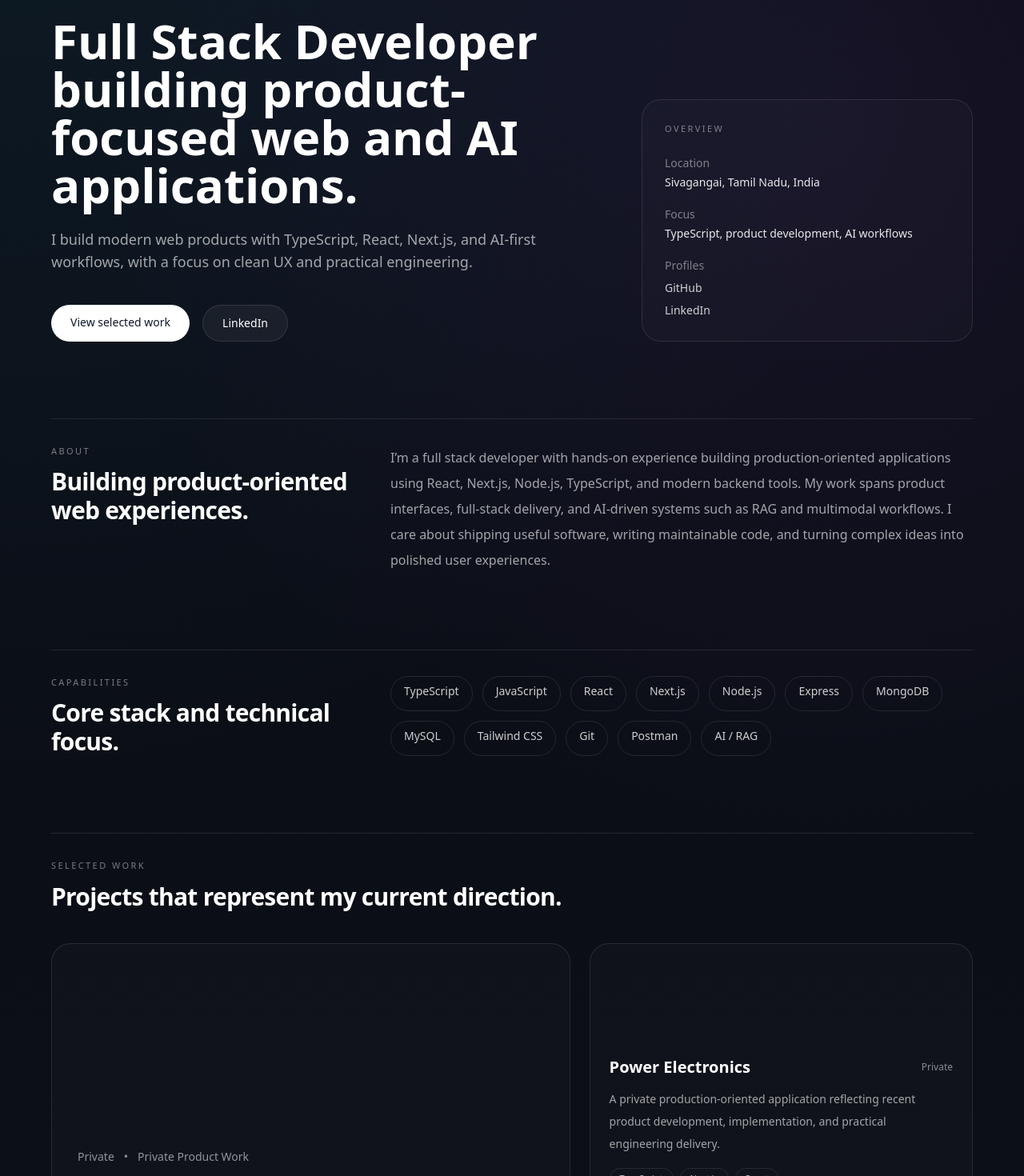
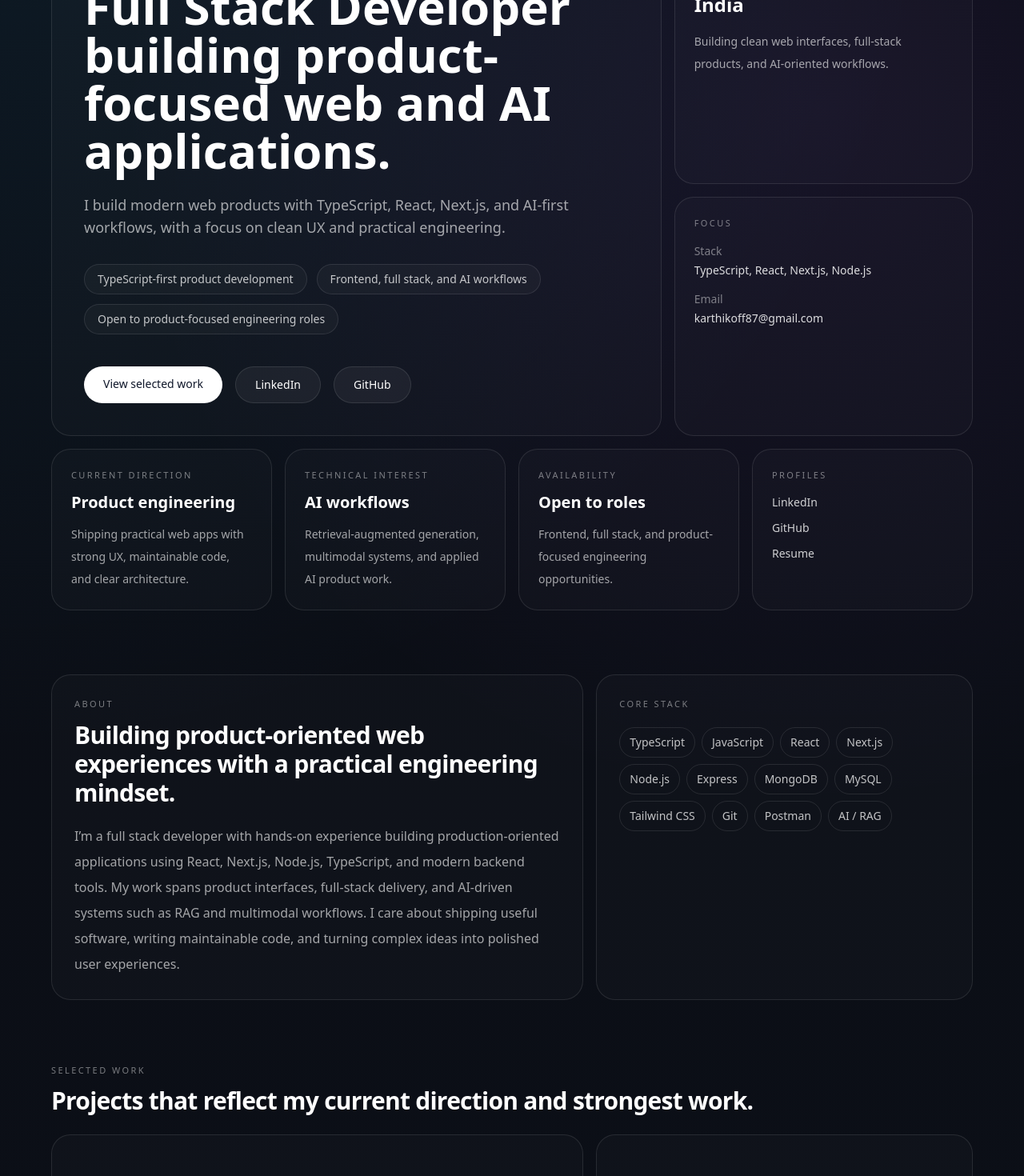
Before and after one commit to KARTHIKEYAN0807/react-portfolio, a Next.js app: page / in a window 1280 px wide. Shown: the part 240-1710 px from the top of the page at 80% size. Built offline with nearby package versions, Linux system fonts and the light colour scheme.

Commit message:
refactor: convert layout to bento-style pro portfolio

```diff
--- a/app/page.tsx
+++ b/app/page.tsx
@@ -3,20 +3,24 @@
 import { motion } from 'framer-motion';
 import { portfolioData } from '../data/portfolio';
 
-const fadeInUp = {
+const reveal = {
   initial: { opacity: 0, y: 24 },
   whileInView: { opacity: 1, y: 0 },
   viewport: { once: true, amount: 0.18 },
-  transition: { duration: 0.55 },
+  transition: { duration: 0.5 },
 };
 
 export default function Home() {
-  const featured = portfolioData.projects[0];
-  const secondaryProjects = portfolioData.projects.slice(1);
+  const [featured, ...projects] = portfolioData.projects;
+  const highlights = [
+    'TypeScript-first product development',
+    'Frontend, full stack, and AI workflows',
+    'Open to product-focused engineering roles',
+  ];
 
   return (
     <main className="min-h-screen px-6 py-8 md:py-10">
-      <header className="container-shell sticky top-4 z-50 mb-14">
+      <header className="container-shell sticky top-4 z-50 mb-10">
         <nav className="glass rounded-full px-5 py-3">
           <div className="flex items-center justify-between gap-4">
             <a href="#home" className="text-sm font-medium text-white/90">
@@ -24,7 +28,6 @@ export default function Home() {
             </a>
             <div className="hidden items-center gap-6 text-sm text-white/60 md:flex">
               <a href="#about" className="hover:text-white">About</a>
-              <a href="#work" className="hover:text-white">Work</a>
               <a href="#projects" className="hover:text-white">Projects</a>
               <a href="#experience" className="hover:text-white">Experience</a>
               <a href="#contact" className="hover:text-white">Contact</a>
@@ -41,16 +44,27 @@ export default function Home() {
         </nav>
       </header>
 
-      <section id="home" className="container-shell pt-10 md:pt-16">
-        <div className="grid gap-12 md:grid-cols-[1.25fr_0.75fr] md:items-end">
-          <motion.div initial={{ opacity: 0, y: 24 }} animate={{ opacity: 1, y: 0 }} transition={{ duration: 0.6 }}>
+      <section id="home" className="container-shell">
+        <div className="grid gap-4 lg:grid-cols-12">
+          <motion.div
+            {...reveal}
+            className="project-surface lg:col-span-8 rounded-[28px] p-8 md:p-10"
+          >
             <p className="eyebrow">Full Stack Developer</p>
-            <h1 className="mt-5 max-w-4xl text-4xl font-semibold leading-tight text-white md:text-6xl">
+            <h1 className="mt-4 max-w-4xl text-4xl font-semibold leading-tight text-white md:text-6xl">
               {portfolioData.personal.title}
             </h1>
             <p className="muted mt-6 max-w-2xl text-base leading-8 md:text-lg">
               {portfolioData.personal.shortBio}
             </p>
+
+            <div className="mt-8 flex flex-wrap gap-3">
+              {highlights.map((item) => (
+                <span key={item} className="rounded-full border border-white/10 bg-white/[0.03] px-4 py-2 text-sm text-white/75">
+                  {item}
+                </span>
+              ))}
+            </div>
 
             <div className="mt-10 flex flex-wrap gap-4">
               <a href="#projects" className="rounded-full bg-white px-6 py-3 text-sm font-medium text-slate-900 hover:opacity-90">
@@ -59,95 +73,101 @@ export default function Home() {
               <a href={portfolioData.personal.linkedin} target="_blank" rel="noreferrer" className="rounded-full border border-white/10 bg-white/5 px-6 py-3 text-sm font-medium text-white hover:bg-white/10">
                 LinkedIn
               </a>
+              <a href={portfolioData.personal.github} target="_blank" rel="noreferrer" className="rounded-full border border-white/10 bg-white/5 px-6 py-3 text-sm font-medium text-white hover:bg-white/10">
+                GitHub
+              </a>
             </div>
           </motion.div>
 
-          <motion.div
-            initial={{ opacity: 0, y: 24 }}
-            animate={{ opacity: 1, y: 0 }}
-            transition={{ duration: 0.6, delay: 0.1 }}
-            className="project-surface p-7"
-          >
-            <p className="eyebrow">Overview</p>
-            <div className="mt-6 space-y-5 text-sm">
+          <motion.div {...reveal} transition={{ duration: 0.5, delay: 0.05 }} className="grid gap-4 lg:col-span-4">
+            <div className="project-surface rounded-[28px] p-6">
+              <p className="eyebrow">Based in</p>
+              <p className="mt-3 text-2xl font-semibold text-white">{portfolioData.personal.location}</p>
+              <p className="muted mt-4 text-sm leading-7">
+                Building clean web interfaces, full-stack products, and AI-oriented workflows.
+              </p>
+            </div>
+            <div className="project-surface rounded-[28px] p-6">
+              <p className="eyebrow">Focus</p>
+              <div className="mt-4 space-y-4 text-sm">
                 <div>
-                <p className="text-white/45">Location</p>
-                <p className="mt-1 text-white/90">{portfolioData.personal.location}</p>
+                  <p className="text-white/45">Stack</p>
+                  <p className="mt-1 text-white/85">TypeScript, React, Next.js, Node.js</p>
                 </div>
                 <div>
-                <p className="text-white/45">Focus</p>
-                <p className="mt-1 text-white/90">TypeScript, product development, AI workflows</p>
-              </div>
-              <div>
-                <p className="text-white/45">Profiles</p>
-                <div className="mt-2 space-y-2">
-                  <a href={portfolioData.personal.github} target="_blank" rel="noreferrer" className="block text-white/80 hover:text-white">
-                    GitHub
-                  </a>
-                  <a href={portfolioData.personal.linkedin} target="_blank" rel="noreferrer" className="block text-white/80 hover:text-white">
-                    LinkedIn
-                  </a>
+                  <p className="text-white/45">Email</p>
+                  <p className="mt-1 text-white/85 break-all">{portfolioData.personal.email}</p>
                 </div>
               </div>
+            </div>
+          </motion.div>
+
+          <motion.div {...reveal} transition={{ duration: 0.5, delay: 0.08 }} className="project-surface rounded-[28px] p-6 lg:col-span-3">
+            <p className="eyebrow">Current direction</p>
+            <p className="mt-3 text-xl font-semibold text-white">Product engineering</p>
+            <p className="muted mt-3 text-sm leading-7">
+              Shipping practical web apps with strong UX, maintainable code, and clear architecture.
+            </p>
+          </motion.div>
+
+          <motion.div {...reveal} transition={{ duration: 0.5, delay: 0.11 }} className="project-surface rounded-[28px] p-6 lg:col-span-3">
+            <p className="eyebrow">Technical interest</p>
+            <p className="mt-3 text-xl font-semibold text-white">AI workflows</p>
+            <p className="muted mt-3 text-sm leading-7">
+              Retrieval-augmented generation, multimodal systems, and applied AI product work.
+            </p>
+          </motion.div>
+
+          <motion.div {...reveal} transition={{ duration: 0.5, delay: 0.14 }} className="project-surface rounded-[28px] p-6 lg:col-span-3">
+            <p className="eyebrow">Availability</p>
+            <p className="mt-3 text-xl font-semibold text-white">Open to roles</p>
+            <p className="muted mt-3 text-sm leading-7">
+              Frontend, full stack, and product-focused engineering opportunities.
+            </p>
+          </motion.div>
+
+          <motion.div {...reveal} transition={{ duration: 0.5, delay: 0.17 }} className="project-surface rounded-[28px] p-6 lg:col-span-3">
+            <p className="eyebrow">Profiles</p>
+            <div className="mt-4 space-y-3 text-sm">
+              <a href={portfolioData.personal.linkedin} target="_blank" rel="noreferrer" className="block text-white/80 hover:text-white">LinkedIn</a>
+              <a href={portfolioData.personal.github} target="_blank" rel="noreferrer" className="block text-white/80 hover:text-white">GitHub</a>
+              <a href={portfolioData.personal.resume} target="_blank" rel="noreferrer" className="block text-white/80 hover:text-white">Resume</a>
             </div>
           </motion.div>
         </div>
       </section>
 
-      <motion.section id="about" className="container-shell mt-24" {...fadeInUp}>
-        <div className="grid gap-8 border-t border-white/10 pt-8 md:grid-cols-[0.35fr_0.65fr]">
-          <div>
+      <motion.section id="about" className="container-shell mt-20" {...reveal}>
+        <div className="grid gap-4 lg:grid-cols-12">
+          <div className="project-surface rounded-[28px] p-7 lg:col-span-7">
             <p className="eyebrow">About</p>
-            <h2 className="section-title mt-3">Building product-oriented web experiences.</h2>
+            <h2 className="section-title mt-3">Building product-oriented web experiences with a practical engineering mindset.</h2>
+            <p className="muted mt-5 text-base leading-8">{portfolioData.personal.about}</p>
           </div>
-          <div>
-            <p className="muted text-base leading-8">{portfolioData.personal.about}</p>
+          <div className="project-surface rounded-[28px] p-7 lg:col-span-5">
+            <p className="eyebrow">Core stack</p>
+            <div className="mt-5 flex flex-wrap gap-2">
+              {portfolioData.skills.map((skill) => (
+                <span key={skill} className="rounded-full border border-white/10 px-3 py-2 text-sm text-white/75">
+                  {skill}
+                </span>
+              ))}
+            </div>
           </div>
         </div>
       </motion.section>
 
-      <motion.section id="work" className="container-shell mt-24" {...fadeInUp}>
-        <div className="grid gap-8 border-t border-white/10 pt-8 md:grid-cols-[0.35fr_0.65fr]">
-          <div>
-            <p className="eyebrow">Capabilities</p>
-            <h2 className="section-title mt-3">Core stack and technical focus.</h2>
-          </div>
-          <div className="flex flex-wrap gap-3">
-            {portfolioData.skills.map((skill, index) => (
-              <motion.span
-                key={skill}
-                initial={{ opacity: 0, y: 10 }}
-                whileInView={{ opacity: 1, y: 0 }}
-                viewport={{ once: true, amount: 0.2 }}
-                transition={{ duration: 0.3, delay: index * 0.02 }}
-                className="rounded-full border border-white/10 px-4 py-2 text-sm text-white/80"
-              >
-                {skill}
-              </motion.span>
-            ))}
-          </div>
-        </div>
-      </motion.section>
-
-      <motion.section id="projects" className="container-shell mt-24" {...fadeInUp}>
-        <div className="flex items-end justify-between gap-4 border-t border-white/10 pt-8">
-          <div>
-            <p className="eyebrow">Selected Work</p>
-            <h2 className="section-title mt-3">Projects that represent my current direction.</h2>
-          </div>
+      <motion.section id="projects" className="container-shell mt-20" {...reveal}>
+        <div className="mb-6">
+          <p className="eyebrow">Selected work</p>
+          <h2 className="section-title mt-3">Projects that reflect my current direction and strongest work.</h2>
         </div>
 
-        <div className="mt-10 grid gap-6 lg:grid-cols-[1.15fr_0.85fr]">
-          <motion.article
-            initial={{ opacity: 0, y: 28 }}
-            whileInView={{ opacity: 1, y: 0 }}
-            viewport={{ once: true, amount: 0.15 }}
-            transition={{ duration: 0.5 }}
-            className="project-surface overflow-hidden"
-          >
-            <div className={`h-56 bg-gradient-to-br ${featured.accent}`} />
+        <div className="grid gap-4 lg:grid-cols-12">
+          <motion.article className="project-surface overflow-hidden rounded-[28px] lg:col-span-7 lg:row-span-2" whileHover={{ y: -4 }}>
+            <div className={`h-64 bg-gradient-to-br ${featured.accent}`} />
             <div className="p-8">
-              <div className="flex flex-wrap items-center gap-3 text-sm text-white/55">
+              <div className="flex flex-wrap items-center gap-3 text-sm text-white/50">
                 <span>{featured.status}</span>
                 <span>•</span>
                 <span>{featured.imageLabel}</span>
@@ -161,7 +181,7 @@ export default function Home() {
                   </span>
                 ))}
               </div>
-              <div className="mt-8">
+              <div className="mt-8 flex flex-wrap gap-3">
                 {featured.github ? (
                   <a href={featured.github} target="_blank" rel="noreferrer" className="rounded-full bg-white px-5 py-3 text-sm font-medium text-slate-900 hover:opacity-90">
                     {featured.cta}
@@ -175,20 +195,16 @@ export default function Home() {
             </div>
           </motion.article>
 
-          <div className="grid gap-6">
-            {secondaryProjects.map((project, i) => (
+          {projects.map((project, index) => (
             <motion.article
               key={project.title}
-                initial={{ opacity: 0, y: 24 }}
-                whileInView={{ opacity: 1, y: 0 }}
-                viewport={{ once: true, amount: 0.15 }}
-                transition={{ duration: 0.45, delay: i * 0.05 }}
-                className="project-surface p-6"
+              whileHover={{ y: -4 }}
+              className={`project-surface rounded-[28px] p-6 ${index === 0 ? 'lg:col-span-5' : 'lg:col-span-5'}`}
             >
-                <div className={`mb-5 h-24 rounded-2xl bg-gradient-to-br ${project.accent}`} />
+              <div className={`mb-5 h-28 rounded-2xl bg-gradient-to-br ${project.accent}`} />
               <div className="flex items-center justify-between gap-4">
                 <h3 className="text-xl font-semibold text-white">{project.title}</h3>
-                  <span className="text-xs text-white/50">{project.status}</span>
+                <span className="text-xs text-white/45">{project.status}</span>
               </div>
               <p className="muted mt-3 text-sm leading-7">{project.description}</p>
               <div className="mt-4 flex flex-wrap gap-2">
@@ -201,60 +217,48 @@ export default function Home() {
             </motion.article>
           ))}
         </div>
+      </motion.section>
+
+      <motion.section id="experience" className="container-shell mt-20" {...reveal}>
+        <div className="mb-6">
+          <p className="eyebrow">Experience</p>
+          <h2 className="section-title mt-3">Hands-on work through internships and product exposure.</h2>
+        </div>
+        <div className="grid gap-4 lg:grid-cols-12">
+          {portfolioData.experience.map((item, index) => (
+            <div key={`${item.company}-${item.role}`} className={`project-surface rounded-[28px] p-6 ${index === 0 ? 'lg:col-span-5' : index === 1 ? 'lg:col-span-4' : 'lg:col-span-3'}`}>
+              <p className="eyebrow">{item.period}</p>
+              <h3 className="mt-3 text-xl font-semibold text-white">{item.role}</h3>
+              <p className="mt-1 text-white/65">{item.company}</p>
+              <p className="mt-1 text-sm text-white/45">{item.location}</p>
+              <p className="muted mt-4 text-sm leading-7">{item.description}</p>
+            </div>
+          ))}
         </div>
       </motion.section>
 
-      <motion.section id="experience" className="container-shell mt-24" {...fadeInUp}>
-        <div className="grid gap-8 border-t border-white/10 pt-8 md:grid-cols-[0.35fr_0.65fr]">
-          <div>
-            <p className="eyebrow">Experience</p>
-            <h2 className="section-title mt-3">Internships and practical product exposure.</h2>
+      <motion.section id="contact" className="container-shell mt-20" {...reveal}>
+        <div className="grid gap-4 lg:grid-cols-12">
+          <div className="project-surface rounded-[28px] p-7 lg:col-span-8">
+            <p className="eyebrow">Contact</p>
+            <h2 className="section-title mt-3">Open to product, frontend, and full stack opportunities.</h2>
+            <p className="muted mt-4 max-w-2xl leading-8">
+              The best way to reach me right now is through LinkedIn. You can also review my GitHub work and resume.
+            </p>
           </div>
-          <div className="space-y-8">
-            {portfolioData.experience.map((item) => (
-              <div key={`${item.company}-${item.role}`} className="border-b border-white/10 pb-8 last:border-b-0 last:pb-0">
-                <div className="flex flex-col gap-2 md:flex-row md:items-start md:justify-between">
-                  <div>
-                    <h3 className="text-xl font-semibold text-white">{item.role}</h3>
-                    <p className="mt-1 text-white/65">{item.company}</p>
+          <div className="project-surface rounded-[28px] p-7 lg:col-span-4">
+            <p className="eyebrow">Reach out</p>
+            <div className="mt-5 flex flex-col gap-3 text-sm">
+              <a href={portfolioData.personal.linkedin} target="_blank" rel="noreferrer" className="rounded-full bg-white px-5 py-3 text-center font-medium text-slate-900 hover:opacity-90">LinkedIn</a>
+              <a href={portfolioData.personal.github} target="_blank" rel="noreferrer" className="rounded-full border border-white/10 bg-white/5 px-5 py-3 text-center font-medium text-white hover:bg-white/10">GitHub</a>
+              <a href={portfolioData.personal.resume} target="_blank" rel="noreferrer" className="rounded-full border border-white/10 bg-white/5 px-5 py-3 text-center font-medium text-white hover:bg-white/10">Resume</a>
             </div>
-                  <div className="text-sm text-white/45 md:text-right">
-                    <p>{item.period}</p>
-                    <p>{item.location}</p>
-                  </div>
-                </div>
-                <p className="muted mt-4 leading-8">{item.description}</p>
-              </div>
-            ))}
+            <p className="muted mt-5 break-all text-sm">{portfolioData.personal.email}</p>
           </div>
         </div>
       </motion.section>
 
-      <motion.section id="contact" className="container-shell mt-24" {...fadeInUp}>
-        <div className="flex flex-col gap-8 border-t border-white/10 pt-8 md:flex-row md:items-end md:justify-between">
-          <div>
-            <p className="eyebrow">Contact</p>
-            <h2 className="section-title mt-3">Open to product, frontend, and full stack opportunities.</h2>
-            <p className="muted mt-4 max-w-2xl leading-8">
-              The best way to reach me right now is through LinkedIn. You can also review my GitHub work and resume below.
-            </p>
-          </div>
-          <div className="flex flex-wrap gap-3">
-            <a href={portfolioData.personal.linkedin} target="_blank" rel="noreferrer" className="rounded-full bg-white px-5 py-3 text-sm font-medium text-slate-900 hover:opacity-90">
-              LinkedIn
-            </a>
-            <a href={portfolioData.personal.github} target="_blank" rel="noreferrer" className="rounded-full border border-white/10 bg-white/5 px-5 py-3 text-sm font-medium text-white hover:bg-white/10">
-              GitHub
-            </a>
-            <a href={portfolioData.personal.resume} target="_blank" rel="noreferrer" className="rounded-full border border-white/10 bg-white/5 px-5 py-3 text-sm font-medium text-white hover:bg-white/10">
-              Resume
-            </a>
-          </div>
-        </div>
-        <p className="muted mt-6 text-sm">{portfolioData.personal.email}</p>
-      </motion.section>
-
-      <footer className="container-shell mt-16 border-t border-white/10 py-8 text-sm text-white/40">
+      <footer className="container-shell mt-14 border-t border-white/10 py-8 text-sm text-white/40">
         <div className="flex flex-col gap-3 md:flex-row md:items-center md:justify-between">
           <p>{portfolioData.personal.name}</p>
           <p>Built with Next.js, Tailwind CSS, and Framer Motion.</p>
```
Lines whose indentation alone changed are shown as unchanged.
